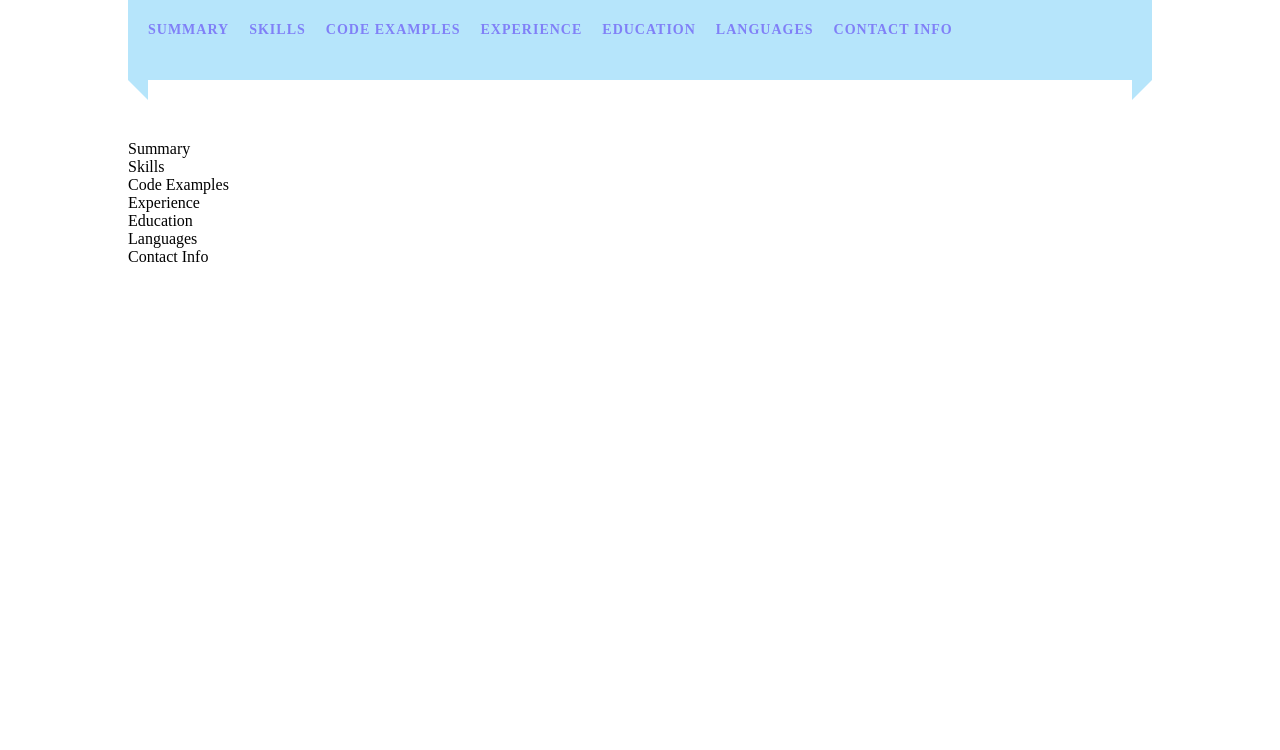
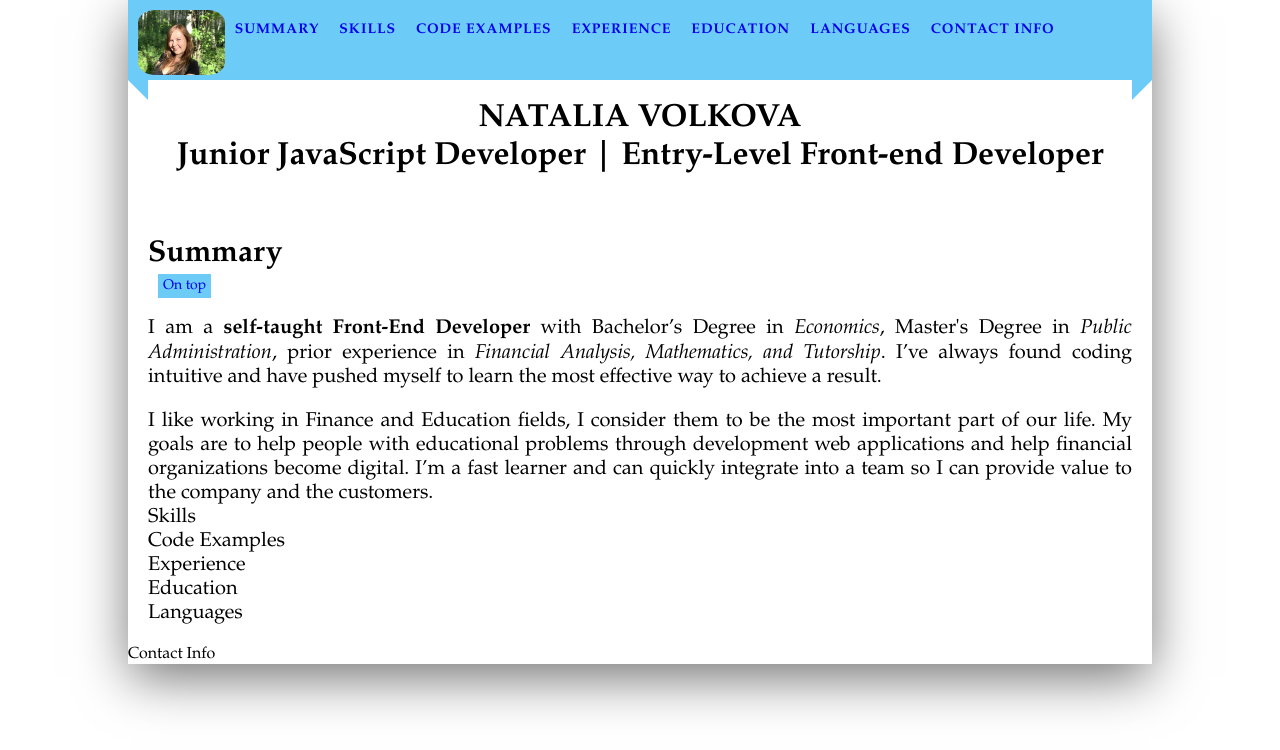
Before and after one commit to unikvozm/rsschool-cv, a plain HTML site: page index.html in a window 1280 px wide. Drawn offline with Linux system fonts and the light colour scheme.

Commit message:
feat: add summary

```diff
--- a/index.html
+++ b/index.html
@@ -9,7 +9,9 @@
 </head>
 
 <body>
-  <nav>
+  <header>
+    <nav class="top" id="top">
+      <img class="logo" src="Natalia_Volkova.jpg">
       <ul>
         <li><a href="#summary">Summary</a></li>
         <li><a href="#skills">Skills</a></li>
@@ -19,10 +21,30 @@
         <li><a href="#languages">Languages</a></li>
         <li><a href="#contacts">Contact Info</a></li>
       </ul>
+    </nav>
+    <h1>
+      NATALIA VOLKOVA
+      <br> Junior JavaScript Developer | Entry-Level Front-end Developer
+    </h1>
+  </header>
 
-  </nav>
   <main>
-      <section id="summary">Summary</section>
+      <section id="summary">
+        <h2>Summary</h2>
+        <a class="link-top" href="#top">On top</a>
+          <article class="container">
+            <blockquote>
+              <p>I am a <strong>self-taught Front-End Developer</strong> with Bachelor’s Degree in <em>Economics</em>, Master's Degree in <em>Public Administration</em>,
+                prior experience in <em>Financial Analysis, Mathematics, and Tutorship</em>. I’ve always found coding intuitive and have pushed myself to learn the most effective way to achieve a result.
+              </p>
+              <p>I like working in Finance and Education fields, I consider them to be the most important part of our life. My goals are to help people with educational problems through development web applications and help financial organizations become digital.
+                I’m a fast learner and can quickly integrate into a team so I can provide value to the company and the customers.
+              </p>
+            </blockquote>
+
+          </article>
+
+      </section>
       <section id="skills">Skills</section>
       <section id="code-samples">Code Examples</section>
       <section id="experience">Experience</section>
--- a/styles.css
+++ b/styles.css
@@ -5,10 +5,16 @@
 body {
   max-width: 1024px;
   margin: 0 auto;
+
+  -webkit-box-shadow: 0px 15px 50px -2px rgba(0,0,0,0.56);
+  -moz-box-shadow: 0px 15px 50px -2px rgba(0,0,0,0.56);
+  box-shadow: 0px 15px 50px -2px rgba(0,0,0,0.56);
+  font-family: Garamond, Georgia, serif;
 }
 nav {
   position: relative;
 
+  display: flex;
   max-width: 1024px;
   height: 60px;
   margin: 0 auto;
@@ -16,7 +22,16 @@ nav {
 
   color: #140957;
   background-color: rgb(109, 203, 247);
-  opacity: 0.5;
+  opacity: 1;
+}
+.logo {
+  height: 65px;
+  border-radius: 20%;
+}
+nav ul {
+  display: inline-block;
+  vertical-align: center;
+  text-align: center;
 }
 nav li {
   display: inline;
@@ -38,7 +53,6 @@ nav li a {
   text-transform: uppercase;
 
   text-decoration: none;
-  opacity: 1;
 }
 a:visited {
   color: #720b8b
@@ -75,5 +89,25 @@ nav:after {
   content: "";
 }
 main {
-  margin-top: 60px;
+  margin: 60px 20px 20px 20px;
+
+  font-size: 20px;
+
 }
+h1 {
+  margin: 20px;
+  text-align: center;
+  font-size: 32px;
+}
+
+p {
+  padding-top: 20px;
+  text-align: justify;
+}
+.link-top {
+  font-size: 14px;
+  background-color: rgb(109, 203, 247);
+  text-decoration: none;
+  padding: 5px;
+  margin: 10px;
+}
```
Lines whose indentation alone changed are shown as unchanged.
